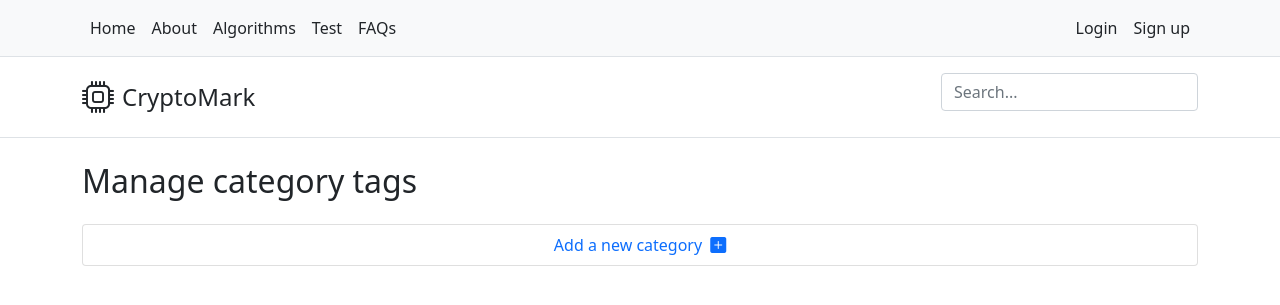
After one commit to filippo-viti/cryptomark, a Symfony app: template templates/category/manage.html.twig in a window 1280 px wide. The commit adds this page. Shown: the top 305 px of the page. Run offline with Twig, Linux system fonts and the light colour scheme; the template is opened without the code that fills it, so the values that code supplies are empty; some libraries are stand-ins or nearby versions.

Commit message:
Implemented the category management panel

```diff
--- a/src/Controller/AlgorithmController.php
+++ b/src/Controller/AlgorithmController.php
@@ -11,9 +11,11 @@ use Doctrine\ORM\ORMException;
 use Sensio\Bundle\FrameworkExtraBundle\Configuration\IsGranted;
 use Symfony\Bundle\FrameworkBundle\Controller\AbstractController;
 use Symfony\Component\HttpFoundation\JsonResponse;
+use Symfony\Component\HttpFoundation\RedirectResponse;
 use Symfony\Component\HttpFoundation\Request;
 use Symfony\Component\HttpFoundation\Response;
 use Symfony\Component\Routing\Annotation\Route;
+use Symfony\Component\Serializer\Exception\ExceptionInterface;
 use Symfony\Component\Serializer\Mapping\Factory\ClassMetadataFactory;
 use Symfony\Component\Serializer\Mapping\Loader\AnnotationLoader;
 use Symfony\Component\Serializer\Normalizer\AbstractNormalizer;
@@ -40,7 +42,6 @@ class AlgorithmController extends AbstractController
 
         $form = $this->createForm(AlgorithmFormType::class, $algorithm);
         $form->handleRequest($request);
-        echo $form->getErrors();
         if ($form->isSubmitted() && $form->isValid()) {
             $this->persistAlgorithm($form);
         }
@@ -62,6 +63,7 @@ class AlgorithmController extends AbstractController
      * @IsGranted("ROLE_ADMIN")
      * @param EntityManagerInterface $em
      * @param Algorithm $algorithm
+     * @return RedirectResponse
      */
     public function delete(EntityManagerInterface $em, Algorithm $algorithm)
     {
@@ -120,6 +122,7 @@ class AlgorithmController extends AbstractController
      * @Route("/comments/{id}")
      * @param Algorithm $algorithm
      * @return JsonResponse
+     * @throws ExceptionInterface
      */
     public function getComments(Algorithm $algorithm): JsonResponse
     {
--- a/src/Form/CategoryTagFormType.php
+++ b/src/Form/CategoryTagFormType.php
@@ -5,6 +5,7 @@ namespace App\Form;
 use App\Entity\CategoryTag;
 use Symfony\Component\Form\AbstractType;
 use Symfony\Component\Form\Extension\Core\Type\ColorType;
+use Symfony\Component\Form\Extension\Core\Type\SubmitType;
 use Symfony\Component\Form\Extension\Core\Type\TextareaType;
 use Symfony\Component\Form\Extension\Core\Type\TextType;
 use Symfony\Component\Form\FormBuilderInterface;
@@ -23,6 +24,7 @@ class CategoryTagFormType extends AbstractType
             ->add('color', ColorType::class, [
                 'html5' => true
             ])
+            ->add('submit', SubmitType::class)
         ;
     }
 
--- a/templates/algorithm/success.html.twig
+++ b/templates/algorithm/success.html.twig
@@ -3,5 +3,5 @@
 {% block title %}Hello AlgorithmController!{% endblock %}
 
 {% block body %}
-    <h1>SI CAZZO</h1>
+    <h1></h1>
 {% endblock %}
--- /dev/null
+++ b/templates/category/manage.html.twig
@@ -0,0 +1,25 @@
+{% extends 'base.html.twig' %}
+
+{% block title %}Hello CategoryController!{% endblock %}
+
+{% block body %}
+    <h2>Manage category tags</h2>
+    <ul class="list-group mt-4">
+        {% for tag in categories %}
+            <li class="list-group-item d-flex justify-content-between align-items-center">
+                <div><i class="bi bi-circle-fill me-2" style="color: {{ tag.color }}"></i>{{ tag.name }}</div>
+                <div class="btn-group" role="group">
+                    <a href="{{ path('category_edit', {'id': tag.id }) }}" type="button" class="btn btn-primary">
+                        <i class="bi bi-pencil-square"></i>
+                    </a>
+                    <a href="{{ path('category_delete', {'id': tag.id }) }}" type="button" class="btn btn-danger" data-bs-toggle="modal" data-bs-target="#confirmationModal">
+                        <i class="bi bi-trash-fill"></i>
+                    </a>
+                </div>
+            </li>
+        {% endfor %}
+        <li class="list-group-item text-center">
+            <a href="{{ path('category_add') }}" class="text-decoration-none">Add a new category<i class="bi bi-plus-square-fill ms-2"></i></a>
+        </li>
+    </ul>
+{% endblock %}
--- a/templates/header.html.twig
+++ b/templates/header.html.twig
@@ -11,10 +11,18 @@
             <li class="nav-item"><a href="#" class="nav-link link-dark px-2">Algorithms</a></li>
             <li class="nav-item"><a href="#" class="nav-link link-dark px-2">Test</a></li>
             <li class="nav-item"><a href="#" class="nav-link link-dark px-2">FAQs</a></li>
-            {% if is_granted('ROLE_EDITOR') %}
-                <li class="nav-item"><a href="{{ path('algorithm_new') }}" class="nav-link link-dark px-2">Write a new article</a></li>
-            {% endif %}
         </ul>
+        {% if is_granted('ROLE_EDITOR') %}
+            <div class="nav-item dropdown">
+                <a class="nav-link dropdown-toggle" href="#" id="navbarDropdown" role="button" data-bs-toggle="dropdown" aria-expanded="false">
+                    Actions
+                </a>
+                <ul class="dropdown-menu dropdown-menu-end" aria-labelledby="navbarDropdown">
+                    <li><a href="{{ path('algorithm_new') }}" class="dropdown-item">Write a new article</a></li>
+                    <li><a href="{{ path('category_manage') }}" class="dropdown-item">Manage categories</a></li>
+                </ul>
+            </div>
+        {% endif %}
         {% if app.user %}
             <div class="dropdown">
                 <button class="btn btn-link dropdown-toggle text-dark text-decoration-none" type="button" id="dropdownMenuButton1"
```
Also changed, not shown: src/Controller/CategoryTagController.php (+83 -1 lines), templates/category/edit.html.twig (added, +14 -0 lines).
